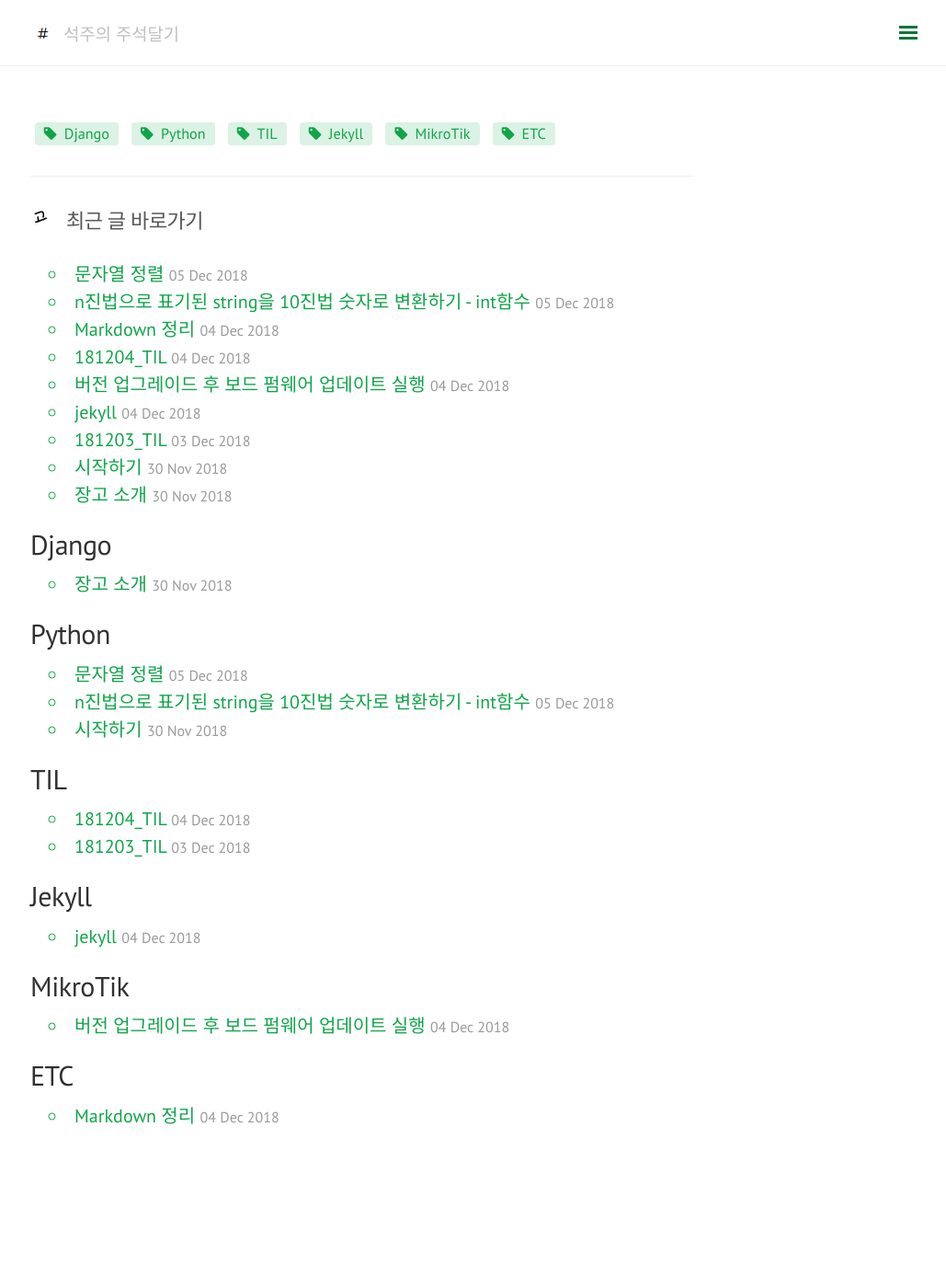
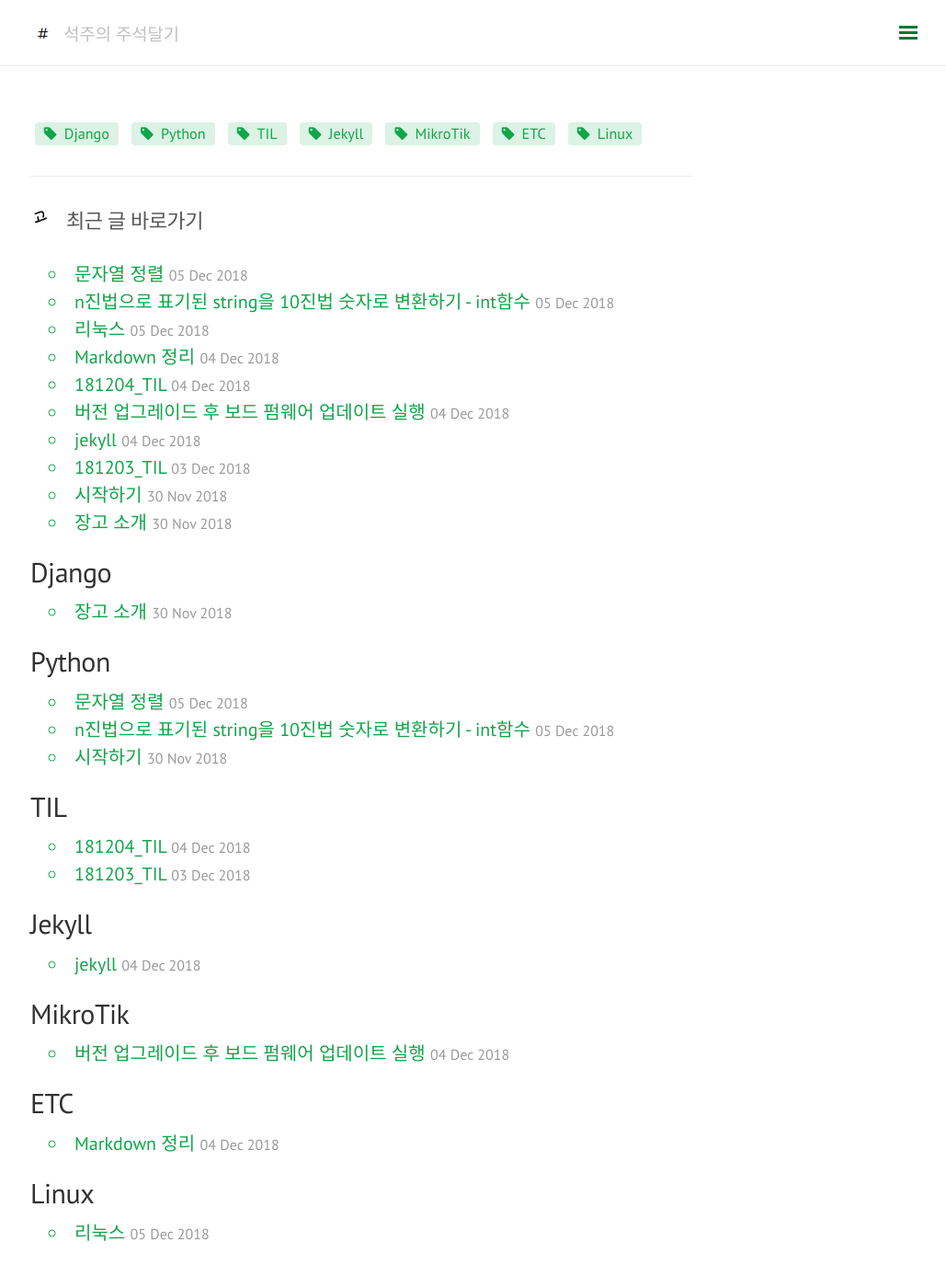
Before and after one commit to somefood/somefood.github.io, a Jekyll site: the page built from index.html, in a window 1280 px wide and 1375 px high. Shown: the whole window at 92% size, without its empty margins (247-1276 px from the left). Built offline with Jekyll 4.4.1, drawn with Linux system fonts in a browser that asks for light colours; nearby versions of some CDN libraries; comment, search, counter and statistics services are not loaded.

Commit message:
add linux category

```diff
--- a/_config.yml
+++ b/_config.yml
@@ -44,6 +44,7 @@ nav:
     # - { Categories: '/blog/categories/' }
     - { Python: '/blog/categories/#python' }
     - { Django: '/blog/categories/#django' }
+    - { Linux: '/blog/categories/#linux'}
     - { MikroTik: '/blog/categories/#mikrotik' }
     - { TIL: '/blog/categories/#til' }
     - { Jekyll: '/blog/categories/#jekyll' }
--- /dev/null
+++ b/_posts/2018-12-05-first.md
@@ -0,0 +1,9 @@
+---
+layout: post
+title: 리눅스
+category: Linux
+tag: [linux]
+comments: true
+---
+
+리눅스를 쓰자
```
Also changed, not shown: 1 other file.
